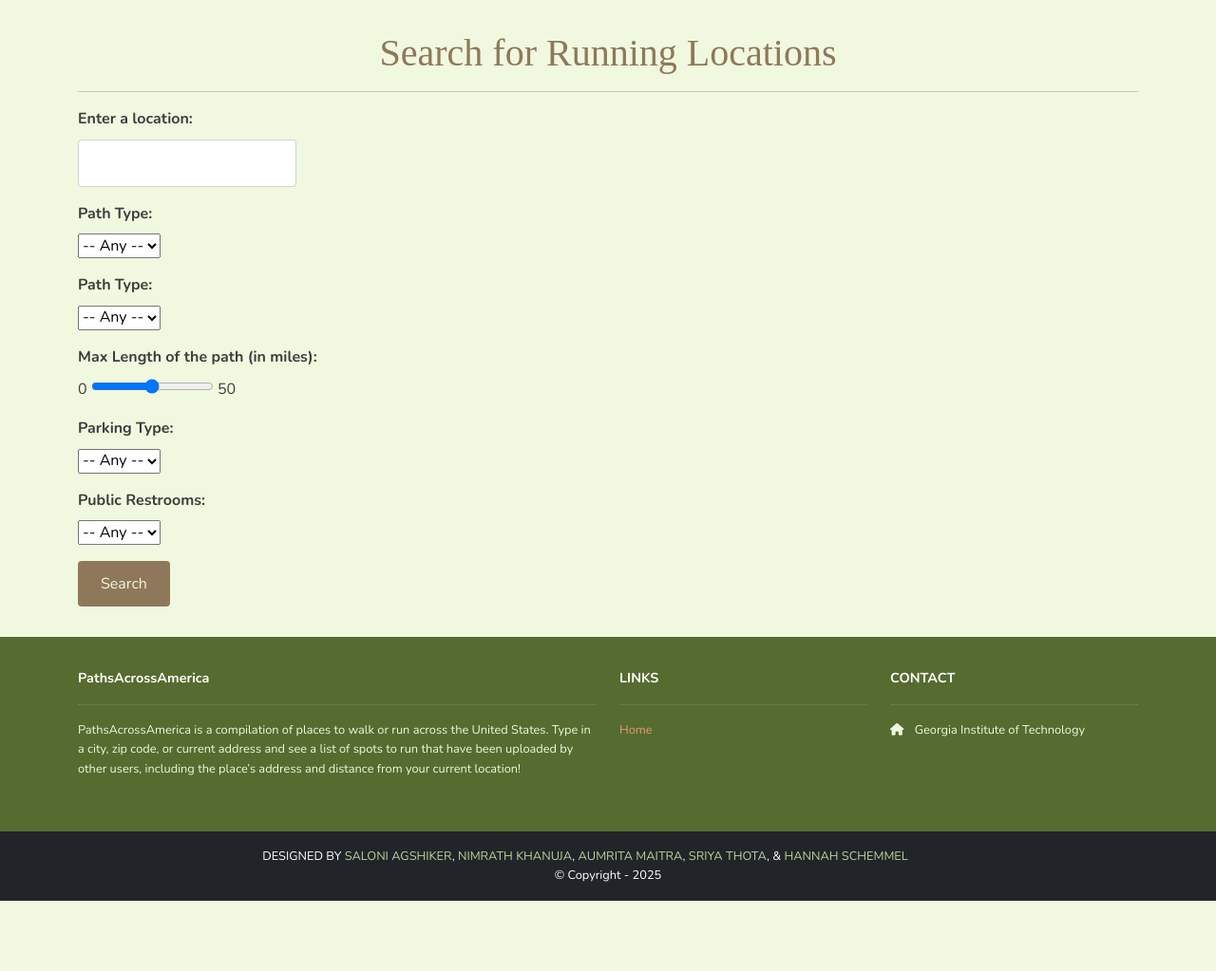
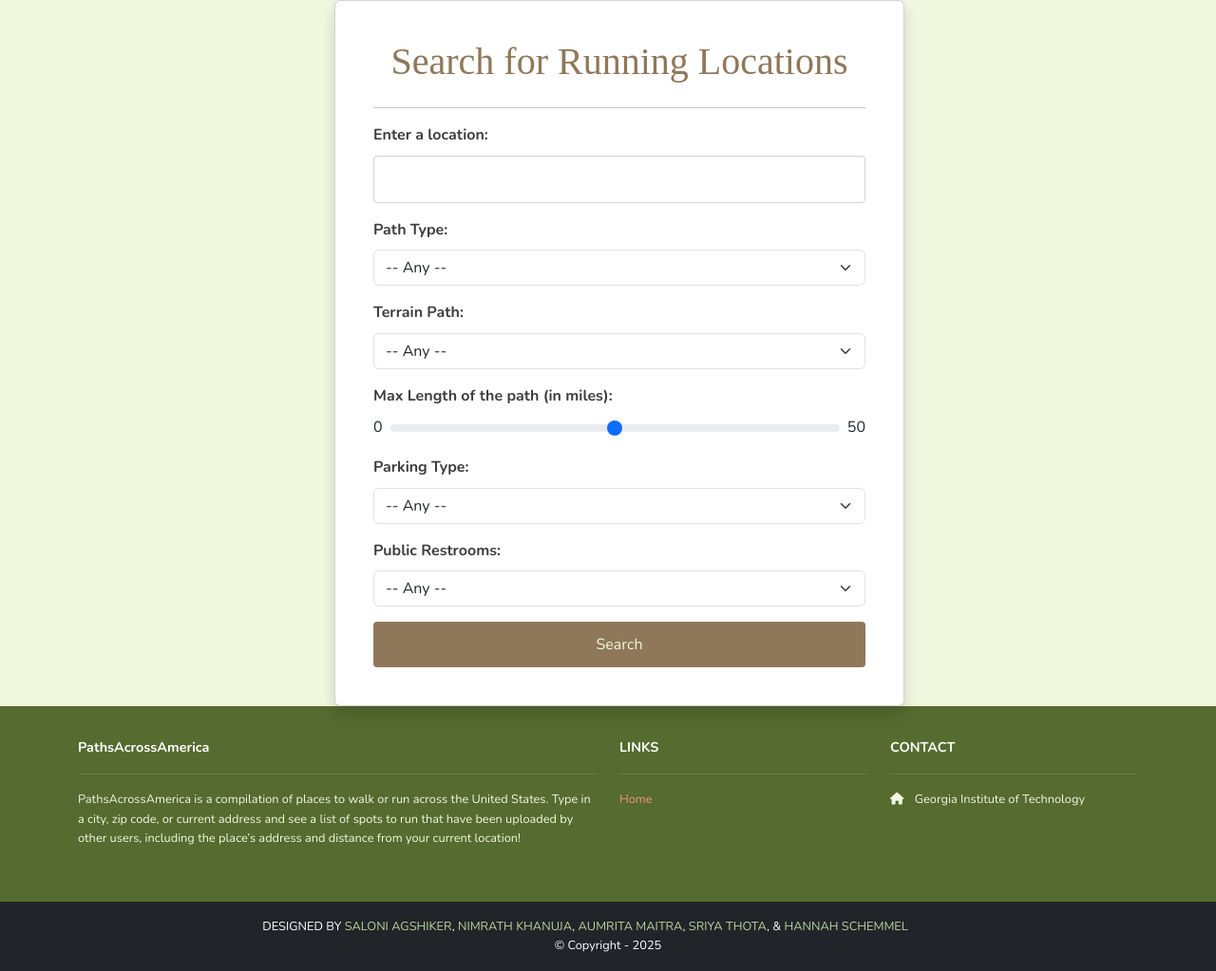
Before and after one commit to saloni-agshiker/PathsAcrossAmerica, a Django app: page /running_places/ in a window 1280 px wide. Shown: the part 107-1130 px from the top of the page at 95% size. Before the commit the page ends 1056 px from the top, so only its background shows below. Run offline with Django 5.2, Linux system fonts and the light colour scheme; some libraries are stand-ins or nearby versions; some web fonts are replaced.

Commit message:
couple front end error fixes and design edits

```diff
--- a/pathsacrossamerica/running_places/templates/running_places/edit_review.html
+++ b/pathsacrossamerica/running_places/templates/running_places/edit_review.html
@@ -11,8 +11,7 @@
           <p>
             <label for="comment">Comment:</label>
             <textarea name="comment" required
-            class="form-control" id="comment">{{
-            template_data.review.comment }}</textarea>
+            class="form-control" id="comment">{{template_data.review.comment }}</textarea>
           </p>
           <div class="text-start">
             <button type="submit"
--- a/pathsacrossamerica/running_places/templates/running_places/index.html
+++ b/pathsacrossamerica/running_places/templates/running_places/index.html
@@ -2,11 +2,10 @@
 {% load static %}
 {% block content %}
 
-<div class="p-3">
-  <div class="container">
-    <div class="row mt-3">
-      <div class="col mx-auto mb-3">
-        <h2>Search for Running Locations</h2>
+<div class="container d-flex justify-content-center align-items-center" style="min-height: 80vh;">
+  <div class="card shadow p-4" style="width: 100%; max-width: 600px;">
+    <div class="card-body">
+        <h2 class="text-center mb-4">Search for Running Locations</h2>
         <hr />
 
         {% if message %}
@@ -14,59 +13,61 @@
         {% endif %}
 
         <form method="GET" action="{% url 'running_places.find_closest_places' %}">
-          <div class="row">
-            <div class="col-auto">
+            <div class="mb-3">
               <label for="address" class="form-label">Enter a location:</label>
-              <div class="input-group">
-                <input type="text" id="address" name="address" class="form-control" required>
-              </div>
+              <input type="text" id="address" name="address" class="form-control" required>
             </div>
-            <p>
-              <label for="path_type">Path Type:</label>
-              <select name="path_type" id="path_type">
+
+            <div class="mb-3">
+              <label for="path_type" class="form-label">Path Type:</label>
+              <select name="path_type" id="path_type" class="form-select">
                 <option value="">-- Any --</option>
                 <option value="GR">Gravel</option>
                 <option value="DT">Dirt</option>
                 <option value="PV">Paved</option>
                 <option value="CO">Concrete</option>
               </select>
-            </p>
-            <p>
-              <label for="terrain_type">Path Type:</label>
-              <select name="terrain_type" id="terrain_type">
+            </div>
+
+            <div class="mb-3">
+              <label for="terrain_type" class="form-label">Terrain Path:</label>
+              <select name="terrain_type" id="terrain_type" class="form-select">
                 <option value="">-- Any --</option>
                 <option value="FL">Flat</option>
                 <option value="HL">Hilly</option>
               </select>
-            </p>
-            <p>
-              <label for="length">Max Length of the path (in miles):</label>
-              <output>0</output>
-              <input type="range" min="0" max="100" step="5" id="length" name="length" oninput="this.nextElementSibling.value = this.value">
-              <output>50</output>
-            </p>
-            <p>
-              <label for="parking">Parking Type:</label>
-              <select name="parking" id="parking">
+            </div>
+
+            <div class="mb-3">
+              <label for="length" class="form-label">Max Length of the path (in miles):</label>
+              <div class="d-flex align-items-center gap-2">
+                <output>0</output>
+                <input type="range" min="0" max="100" step="5" id="length" name="length" oninput="this.nextElementSibling.value = this.value" class="form-range">
+                <output>50</output>
+              </div>
+            </div>
+
+            <div class="mb-3">
+              <label for="parking" class="form-label">Parking Type:</label>
+              <select name="parking" id="parking" class="form-select">
                 <option value="">-- Any --</option>
                 <option value="FR">Free</option>
                 <option value="PA">Paid</option>
               </select>
-            </p>
-            <p>
-              <label for="restroom">Public Restrooms:</label>
-              <select name="restroom" id="restroom">
+            </div>
+
+            <div class="mb-3">
+              <label for="restroom" class="form-label">Public Restrooms:</label>
+              <select name="restroom" id="restroom" class="form-select">
                 <option value="">-- Any --</option>
                 <option value="Y">Yes</option>
                 <option value="N">No</option>
               </select>
-            </p>
-            <div class="col-auto align-self-end">
-              <button class="btn bg-dark text-white" type="submit">
-                Search
-              </button>
             </div>
-          </div>
+
+            <div class="text-center">
+              <button class="btn bg-dark text-white w-100" type="submit">Search</button>
+            </div>
         </form>
       </div>
     </div>
```
